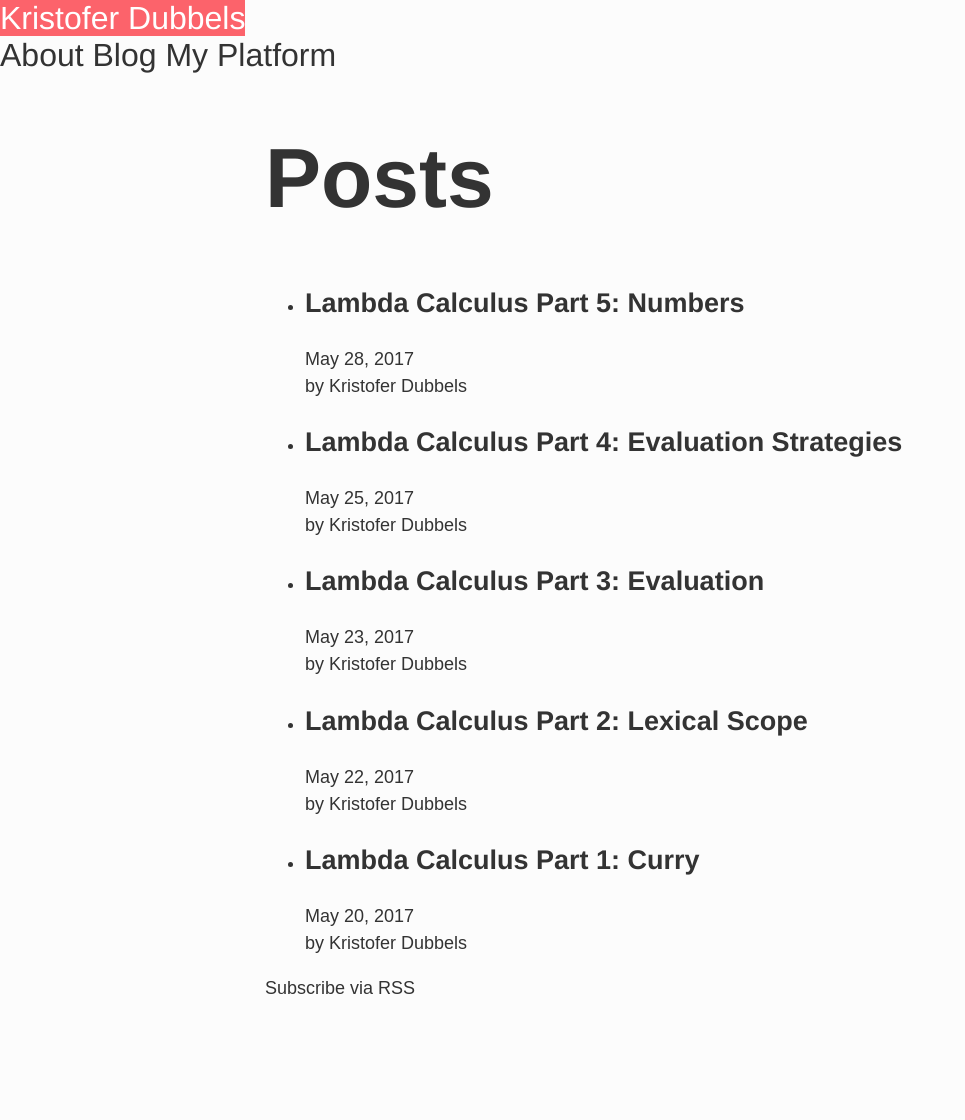
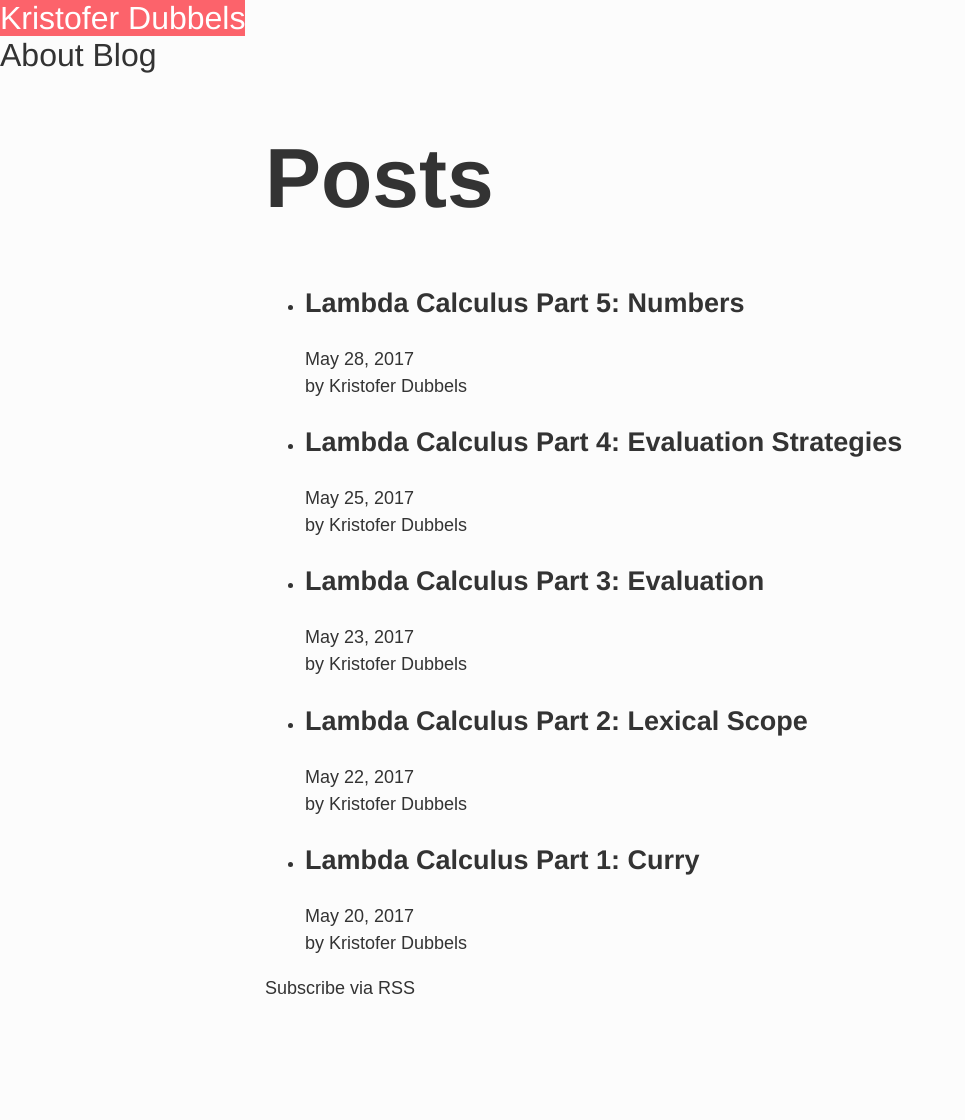
Before and after one commit to kdubbels/kdubbels.github.io, a Jekyll site: the page built from blog.html, in a window 1280 px wide. Shown: the whole page, without its empty margins (0-965 px from the left). Built offline with Jekyll 4.4.1, drawn with Linux system fonts in a browser that asks for light colours; nearby versions of some CDN libraries; some web fonts are replaced.

Commit message:
fix header

```diff
--- a/_includes/header.html
+++ b/_includes/header.html
@@ -3,14 +3,15 @@
 
     <a class="site-title info" href="{{ site.baseurl }}/">{{ site.title }}</a>
 
-    <nav >
+    <nav>
 
-         {% for page in site.pages %}
+<!--          {% for page in site.pages %}
           {% if page.title %}
           <a href="{{ page.url | prepend: site.baseurl }}">{{ page.title }}</a>
           {% endif %}
-        {% endfor %}
-
+        {% endfor %} -->
+      <a href="https://kdubbels.github.io/about/">About</a>
+      <a href="https://kdubbels.github.io/blog.html/">Blog</a>
     </nav>
 
   </div>
--- a/blog.html
+++ b/blog.html
@@ -1,6 +1,7 @@
 ---
 layout: default
 title: Blog
+permalink: /blog/
 ---
 
   <h1 class="page-title">Posts</h1>
```
